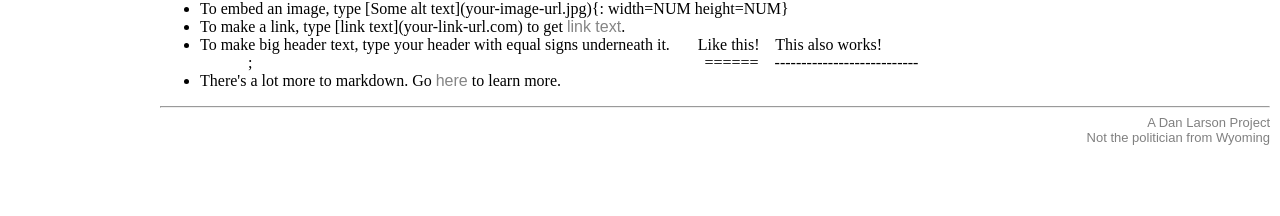
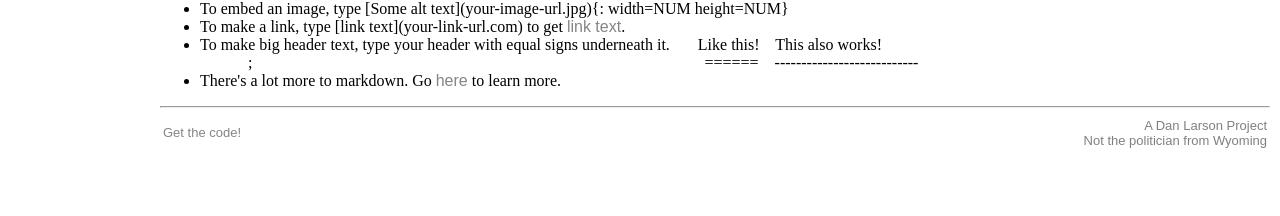
Before and after one commit to danjl/wikijust, a Python web app: template templates/edit.html in a window 1280 px wide. Shown: the part 584-800 px from the top of the page. Run offline with Jinja, Linux system fonts and the light colour scheme; the template is opened without the code that fills it, so the values that code supplies are empty.

Commit message:
updated footer

```diff
--- a/static/style.css
+++ b/static/style.css
@@ -143,3 +143,15 @@ span.red
 {
 	color: #DE0016;
 }
+table.footer
+{
+	width: 100%;
+}
+td.left
+{
+	text-align: left;
+}
+td.right
+{
+	text-align: right;
+}
--- a/templates/base.html
+++ b/templates/base.html
@@ -36,7 +36,18 @@
 		<div id="content">{% block content %}{% endblock %}
 
 
-			<div class="footer"><hr />A Dan Larson Project <br /> Not the politician from Wyoming</div>
+			<div class="footer">
+				<hr />
+				<table class="footer"> <tr>
+					<td class="left">
+						<a target="_blank" href="https://github.com/danjl/wikijust">Get the code!</a>
+					<td class="right">
+						A Dan Larson Project
+						<br />
+						Not the politician from Wyoming
+					</td>
+				</table> </tr>
+			</div>
 		</div>
 
 	</body>
```
Also changed, not shown: index.yaml (added, +27 -0 lines), app.yaml (line endings or trailing spaces), main.py (line endings or trailing spaces).
